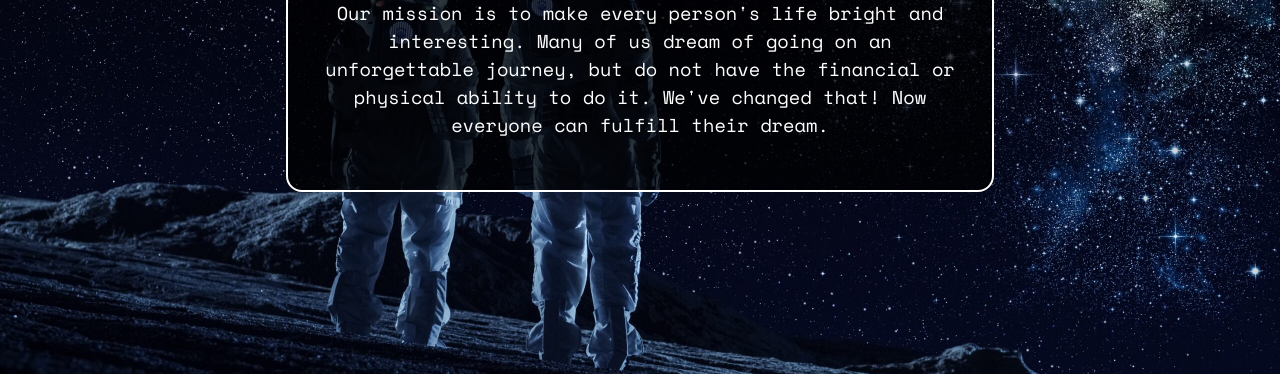
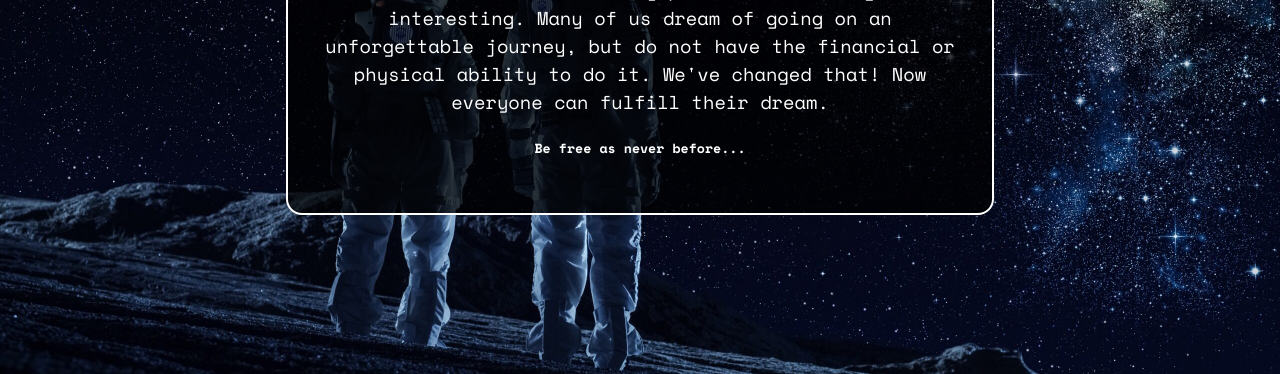
Before and after one commit to sergei-dokshin/CompanyMainPage, a plain HTML site: page index.html in a window 1280 px wide. Shown: the part 393-767 px from the top of the page. Drawn offline with nearby package versions, Linux system fonts and the light colour scheme.

Commit message:
Be free...

```diff
--- a/index.html
+++ b/index.html
@@ -42,6 +42,7 @@
             <div class="mission">
                 <h1>Your new memories</h1>
                 <h3>Our mission is to make every person's life bright and interesting.  Many of us dream of going on an unforgettable journey, but do not have the financial or physical ability to do it. We've changed that! Now everyone can fulfill their dream.</h3>
+                <h5>Be free as never before...</h5>
             </div>
         </div>
         <div id="gallery"><br><br></div>
```
